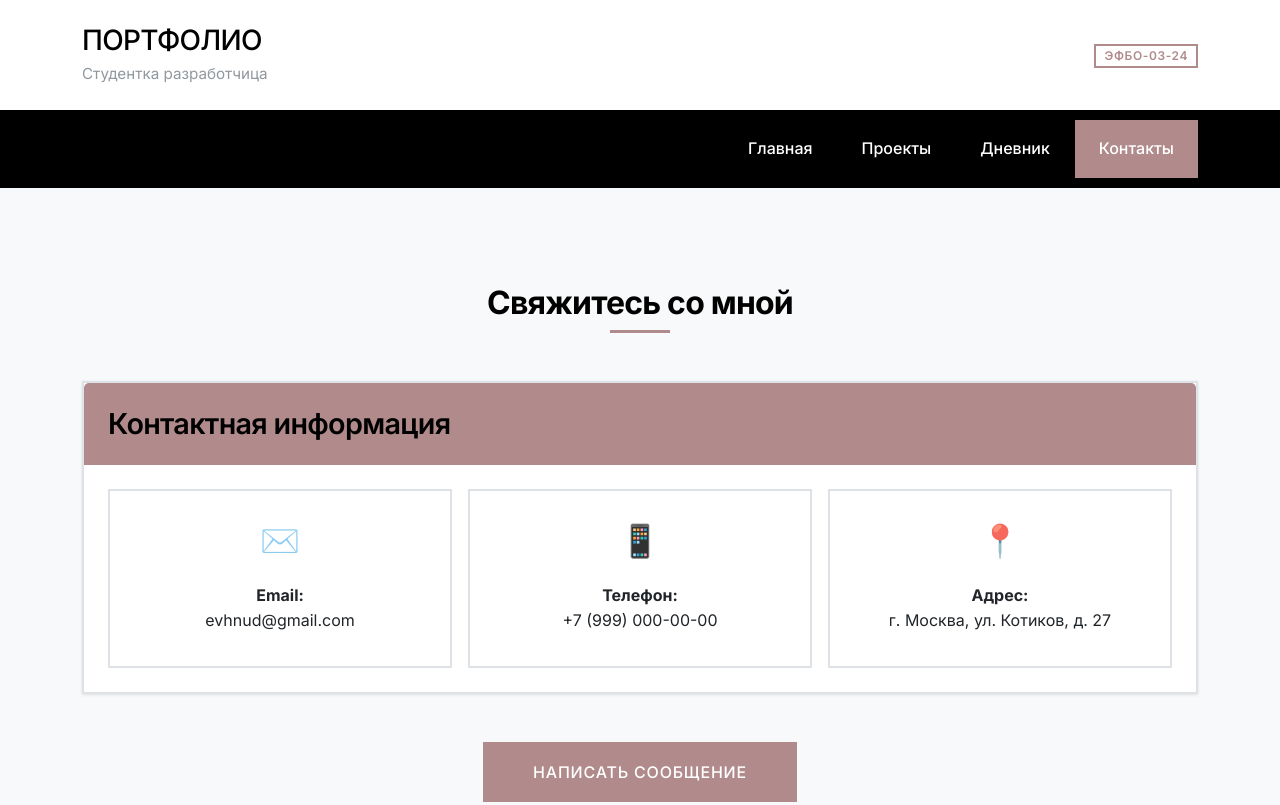
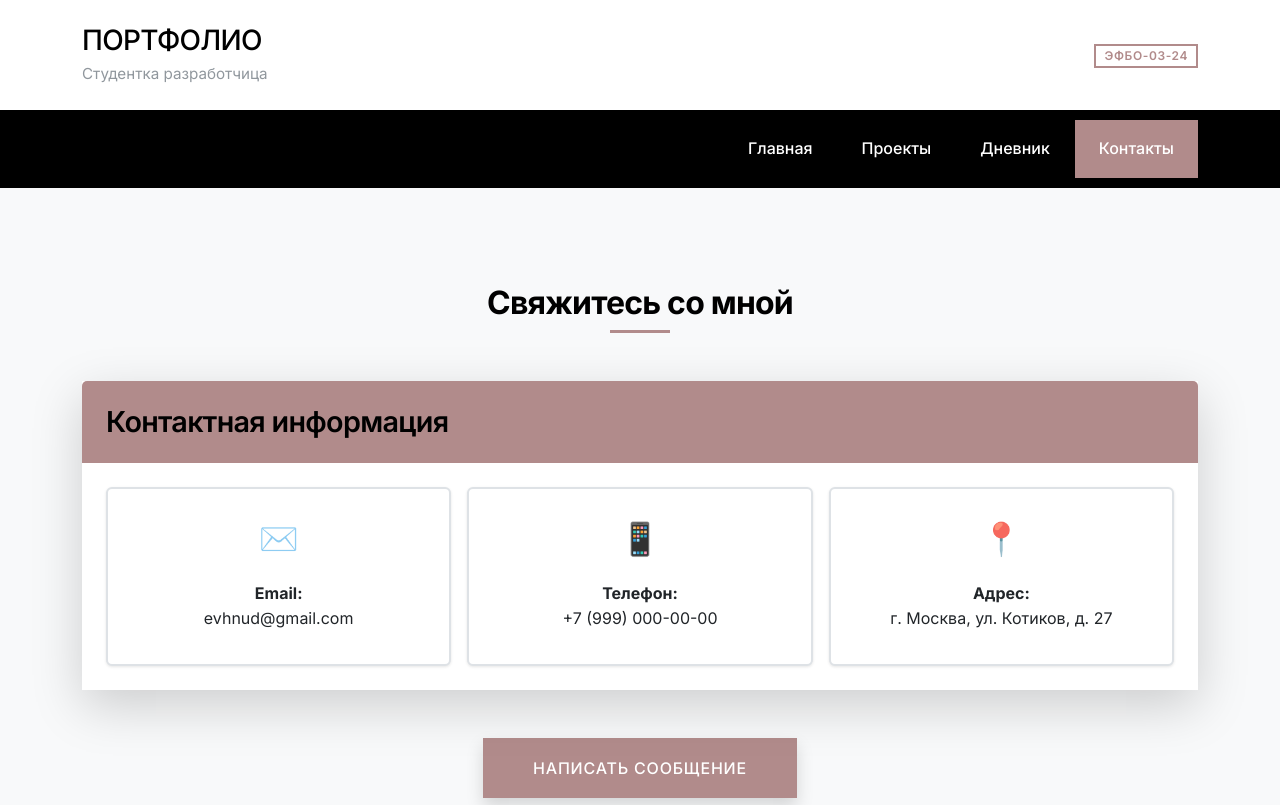
Before and after one commit to evhnud-tech/portfolio, a plain HTML site: page pages/contacts.html in a window 1280 px wide. Shown: the top 805 px of the page. Drawn offline with nearby package versions, Linux system fonts and the light colour scheme.

Commit message:
обновленная страница контактов

```diff
--- a/pages/contacts.html
+++ b/pages/contacts.html
@@ -54,26 +54,26 @@
             <section id="contacts-section">
                 <h1 class="section-title">Свяжитесь со мной</h1>
 
-                <div class="card shadow-sm mb-5">
+                <div class="card shadow-lg mb-5 border-0"> <!-- Изменено: убрана обводка, добавлена тень -->
                     <div class="card-header bg-primary text-white">
                         <h2 class="card-title h5 mb-0">Контактная информация</h2>
                     </div>
                     <div class="card-body">
                         <div class="row g-3">
                             <div class="col-lg-4 col-md-6">
-                                <div class="text-center contact-item">
+                                <div class="text-center contact-item shadow-sm p-4 rounded bg-white"> <!-- Добавлены тени -->
                                     <div class="contact-icon">✉️</div>
                                     <p class="mb-2"><strong>Email:</strong><br>evhnud@gmail.com</p>
                                 </div>
                             </div>
                             <div class="col-lg-4 col-md-6">
-                                <div class="text-center contact-item">
+                                <div class="text-center contact-item shadow-sm p-4 rounded bg-white"> <!-- Добавлены тени -->
                                     <div class="contact-icon">📱</div>
                                     <p class="mb-2"><strong>Телефон:</strong><br>+7 (999) 000-00-00</p>
                                 </div>
                             </div>
                             <div class="col-lg-4 col-md-6">
-                                <div class="text-center contact-item">
+                                <div class="text-center contact-item shadow-sm p-4 rounded bg-white"> <!-- Добавлены тени -->
                                     <div class="contact-icon">📍</div>
                                     <p class="mb-0"><strong>Адрес:</strong><br>г. Москва, ул. Котиков, д. 27</p>
                                 </div>
@@ -83,7 +83,7 @@
                 </div>
 
                 <div class="text-center">
-                    <button class="btn btn-primary btn-lg" data-bs-toggle="modal" data-bs-target="#feedbackModal" aria-label="Открыть форму обратной связи">
+                    <button class="btn btn-primary btn-lg px-5 py-3 shadow" data-bs-toggle="modal" data-bs-target="#feedbackModal" aria-label="Открыть форму обратной связи">
                         Написать сообщение
                     </button>
                 </div>
```
